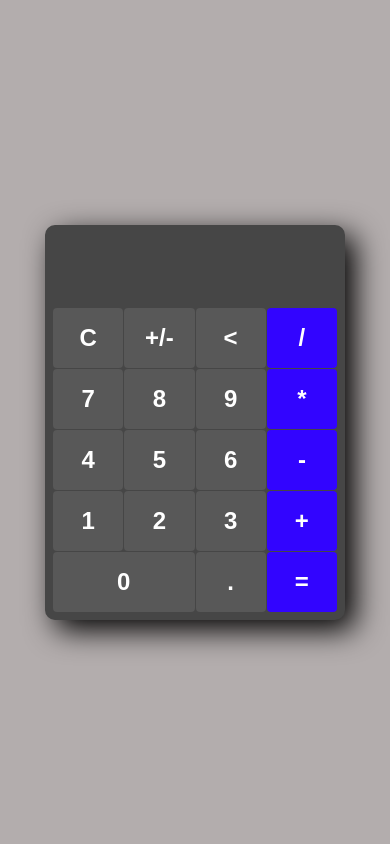
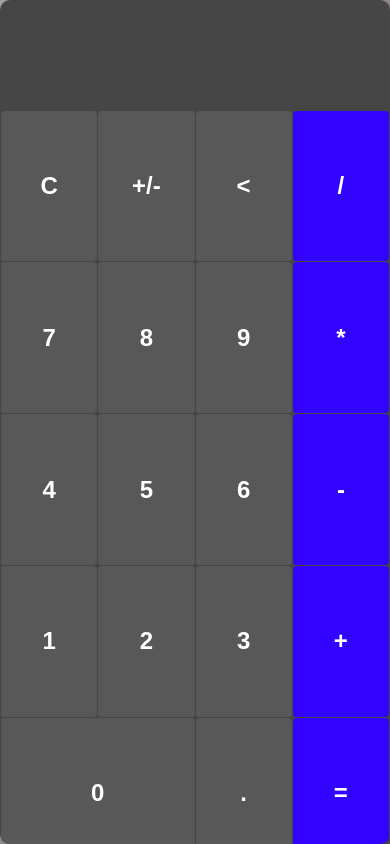
Before and after one commit to WeltonDev/calculator, a plain HTML site: page index.html in a window 390 px wide. Drawn offline with Linux system fonts and the light colour scheme.

Commit message:
adjust responsivit

```diff
--- a/style.css
+++ b/style.css
@@ -71,3 +71,23 @@ button:active {
 .bg-blue {
   background-color: #3204ff;
 }
+
+@media (max-width: 400px)  {
+  .calculator {
+    width: 100vw;
+    height: 100vh;
+    padding: 1px;
+  }
+
+  .result {
+    height: 13vh;
+  }
+
+  .buttons {
+    height: 90%;
+  }
+
+  .buttons button {
+    height: 100%;
+  }
+}
```
